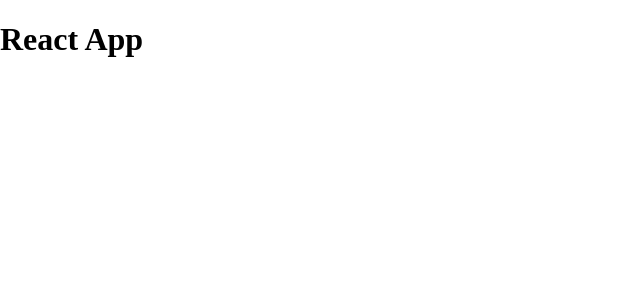
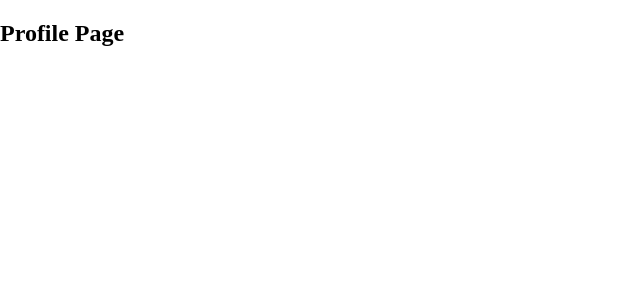
Before and after one commit to DXTPAxT/MoFi, a React (Create React App) app: page /profile in a window 1280 px wide. Shown: the top 300 px of the page, without its empty margins (0-640 px from the left). Built offline with nearby package versions, Linux system fonts and the light colour scheme.

Commit message:
Day 2: set up Routing

```diff
--- a/package.json
+++ b/package.json
@@ -9,6 +9,7 @@
     "normalize.css": "^8.0.1",
     "react": "^18.2.0",
     "react-dom": "^18.2.0",
+    "react-router-dom": "^6.22.3",
     "react-scripts": "5.0.1",
     "web-vitals": "^2.1.4"
   },
--- a/src/App.js
+++ b/src/App.js
@@ -1,8 +1,36 @@
+import { Fragment } from 'react';
+import { BrowserRouter as Router, Routes, Route } from 'react-router-dom';
+import { publicRoutes } from '~/routes';
+import { DefaultLayout } from './components/Layout';
+
 function App() {
     return (
-        <div className="App">
-            <h1> React App </h1>
-        </div>
+        <Router>
+            <div className="App">
+                <Routes>
+                    {publicRoutes.map((route, index) => {
+                        let Layout = DefaultLayout;
+                        if (route.layout == null) {
+                            Layout = Fragment;
+                        } else {
+                            Layout = route.layout;
+                        }
+                        const Page = route.component;
+                        return (
+                            <Route
+                                key={index}
+                                path={route.path}
+                                element={
+                                    <Layout>
+                                        <Page />
+                                    </Layout>
+                                }
+                            />
+                        );
+                    })}
+                </Routes>
+            </div>
+        </Router>
     );
 }
 
--- /dev/null
+++ b/src/components/Layout/DefaultLayout/Sidebar1/index.js
@@ -0,0 +1,5 @@
+function Sidebar1() {
+    return <h2> Sidebar1</h2>;
+}
+
+export default Sidebar1;
--- /dev/null
+++ b/src/components/Layout/DefaultLayout/Sidebar2/index.js
@@ -0,0 +1,5 @@
+function Sidebar2() {
+    return <h2> Sidebar2</h2>;
+}
+
+export default Sidebar2;
--- /dev/null
+++ b/src/components/Layout/DefaultLayout/index.js
@@ -0,0 +1,14 @@
+import Sidebar1 from './Sidebar1';
+import Sidebar2 from './Sidebar2';
+
+function DefaultLayout({ children }) {
+    return (
+        <div>
+            <Sidebar1 />
+            <div className="content">{children}</div>
+            <Sidebar2 />
+        </div>
+    );
+}
+
+export default DefaultLayout;
--- /dev/null
+++ b/src/components/Layout/ProfileLayout/index.js
@@ -0,0 +1,9 @@
+function ProfileLayout({ children }) {
+    return (
+        <div>
+            <div className="content">{children}</div>
+        </div>
+    );
+}
+
+export default ProfileLayout;
--- /dev/null
+++ b/src/components/Layout/index.js
@@ -0,0 +1,2 @@
+export { default as DefaultLayout } from './DefaultLayout';
+export { default as ProfileLayout } from './ProfileLayout';
--- /dev/null
+++ b/src/pages/Discover/index.js
@@ -0,0 +1,5 @@
+function Discover() {
+    return <h2> Discover Page</h2>;
+}
+
+export default Discover;
--- /dev/null
+++ b/src/pages/Home/index.js
@@ -0,0 +1,5 @@
+function Home() {
+    return <h2> Home Page</h2>;
+}
+
+export default Home;
--- /dev/null
+++ b/src/pages/Profile/index.js
@@ -0,0 +1,5 @@
+function Profile() {
+    return <h2> Profile Page</h2>;
+}
+
+export default Profile;
--- /dev/null
+++ b/src/routes/index.js
@@ -0,0 +1,19 @@
+// Layouts
+import { ProfileLayout } from '~/components/Layout';
+
+// components
+import Home from '~/pages/Home';
+import Discover from '~/pages/Discover';
+import Profile from '~/pages/Profile';
+
+// Public Routes
+const publicRoutes = [
+    { path: '/', component: Home },
+    { path: '/discover', component: Discover },
+    { path: '/profile', component: Profile, layout: ProfileLayout },
+];
+
+// Private Routes
+const privateRoutes = [];
+
+export { publicRoutes, privateRoutes };
```
Also changed, not shown: 1 other file (tests, documents, lock files or other folders).
